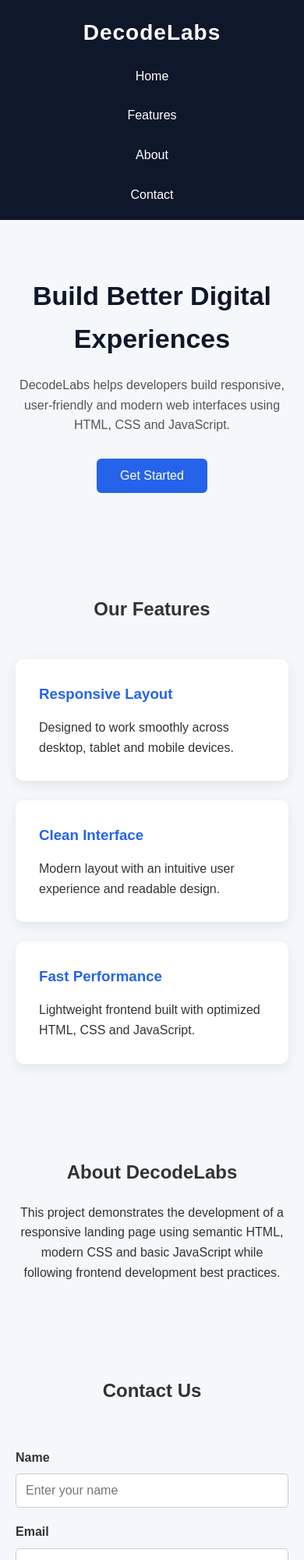
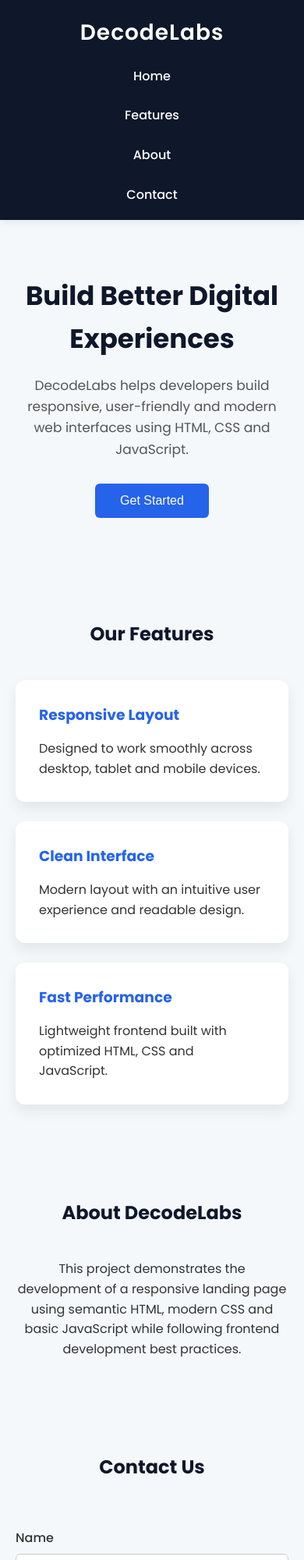
Before and after one commit to HassanNawazBhatti/Decodelabs-task-1, a plain HTML site: page index.html in a window 390 px wide. Shown: the top 2000 px of the page at 78% size. Drawn offline with Linux system fonts and the light colour scheme.

Commit message:
Polish UI design and improve typography
- Switched to Poppins font
- Improved typography and spacing
- Refined card and button styling
- Enhanced responsive layout
- Finalized visual appearance

```diff
--- a/style.css
+++ b/style.css
@@ -9,7 +9,7 @@ html {
 }
 
 body {
-    font-family: Arial, Helvetica, sans-serif;
+    font-family: "Poppins", sans-serif;
     background: #f4f8fb;
     color: #333;
     line-height: 1.6;
@@ -21,6 +21,8 @@ header {
     padding: 18px 8%;
     position: sticky;
     top: 0;
+    z-index: 100;
+    box-shadow: 0 2px 10px rgba(0,0,0,.08);
 }
 
 nav {
@@ -31,6 +33,7 @@ nav {
 
 .logo {
     font-size: 28px;
+    font-weight: 600;
     letter-spacing: 1px;
 }
 
@@ -41,9 +44,10 @@ nav ul {
 }
 
 nav a {
+    text-decoration: none;
     color: white;
-    text-decoration: none;
-    transition: color .3s ease;
+    font-weight: 500;
+    transition: color .3s;
 }
 
 nav a:hover {
@@ -69,17 +73,18 @@ section {
     width: 70%;
     margin: auto;
     color: #555;
+    font-size: 17px;
 }
 
 #home button {
     margin-top: 30px;
-    padding: 13px 30px;
+    padding: 13px 32px;
     border: none;
+    border-radius: 6px;
     background: #2563eb;
     color: white;
+    font-size: 16px;
     cursor: pointer;
-    border-radius: 6px;
-    font-size: 16px;
     transition: .3s;
 }
 
@@ -92,9 +97,12 @@ section {
     padding: 80px 8%;
 }
 
-#features h2 {
+#features h2,
+#about h2,
+#contact h2 {
     text-align: center;
-    margin-bottom: 45px;
+    margin-bottom: 40px;
+    color: #0f172a;
 }
 
 .feature-container {
@@ -105,29 +113,25 @@ section {
 .feature-container article {
     background: white;
     padding: 30px;
-    border-radius: 10px;
-    box-shadow: 0 5px 15px rgba(0,0,0,.08);
+    border-radius: 12px;
     flex: 1;
+    box-shadow: 0 8px 18px rgba(0,0,0,.08);
     transition: .3s;
 }
 
 .feature-container article:hover {
     transform: translateY(-8px);
-    box-shadow: 0 12px 25px rgba(0,0,0,.12);
+    box-shadow: 0 14px 30px rgba(0,0,0,.12);
 }
 
 .feature-container h3 {
+    color: #2563eb;
     margin-bottom: 15px;
-    color: #2563eb;
 }
 
 #about {
     padding: 80px 10%;
     text-align: center;
-}
-
-#about h2 {
-    margin-bottom: 20px;
 }
 
 #about p {
@@ -137,11 +141,6 @@ section {
 
 #contact {
     padding: 80px 10%;
-}
-
-#contact h2 {
-    text-align: center;
-    margin-bottom: 35px;
 }
 
 form {
@@ -154,16 +153,17 @@ form {
 
 label {
     margin-top: 18px;
-    font-weight: bold;
+    font-weight: 500;
 }
 
 input,
 textarea {
     margin-top: 8px;
-    padding: 12px;
+    padding: 13px;
     border: 1px solid #ccc;
-    border-radius: 5px;
-    font-size: 16px;
+    border-radius: 6px;
+    font-family: inherit;
+    font-size: 15px;
     transition: .3s;
 }
 
@@ -174,13 +174,18 @@ textarea:focus {
     box-shadow: 0 0 8px rgba(37,99,235,.25);
 }
 
+textarea {
+    resize: vertical;
+}
+
 form button {
     margin-top: 22px;
     padding: 13px;
     border: none;
+    border-radius: 6px;
     background: #2563eb;
     color: white;
-    border-radius: 5px;
+    font-size: 15px;
     cursor: pointer;
     transition: .3s;
 }
@@ -193,18 +198,18 @@ form button:hover {
 #formMessage {
     margin-top: 15px;
     text-align: center;
-    font-weight: bold;
+    font-weight: 500;
 }
 
 footer {
+    margin-top: 80px;
+    padding: 25px;
     background: #0f172a;
     color: white;
     text-align: center;
-    padding: 25px;
-    margin-top: 80px;
 }
 
-@media (max-width:768px) {
+@media (max-width: 768px) {
 
     header {
         padding: 20px;
@@ -217,7 +222,7 @@ footer {
 
     nav ul {
         flex-direction: column;
-        text-align: center;
+        align-items: center;
     }
 
     #home {
@@ -245,4 +250,5 @@ footer {
     #about p {
         width: 100%;
     }
+
 }
```
